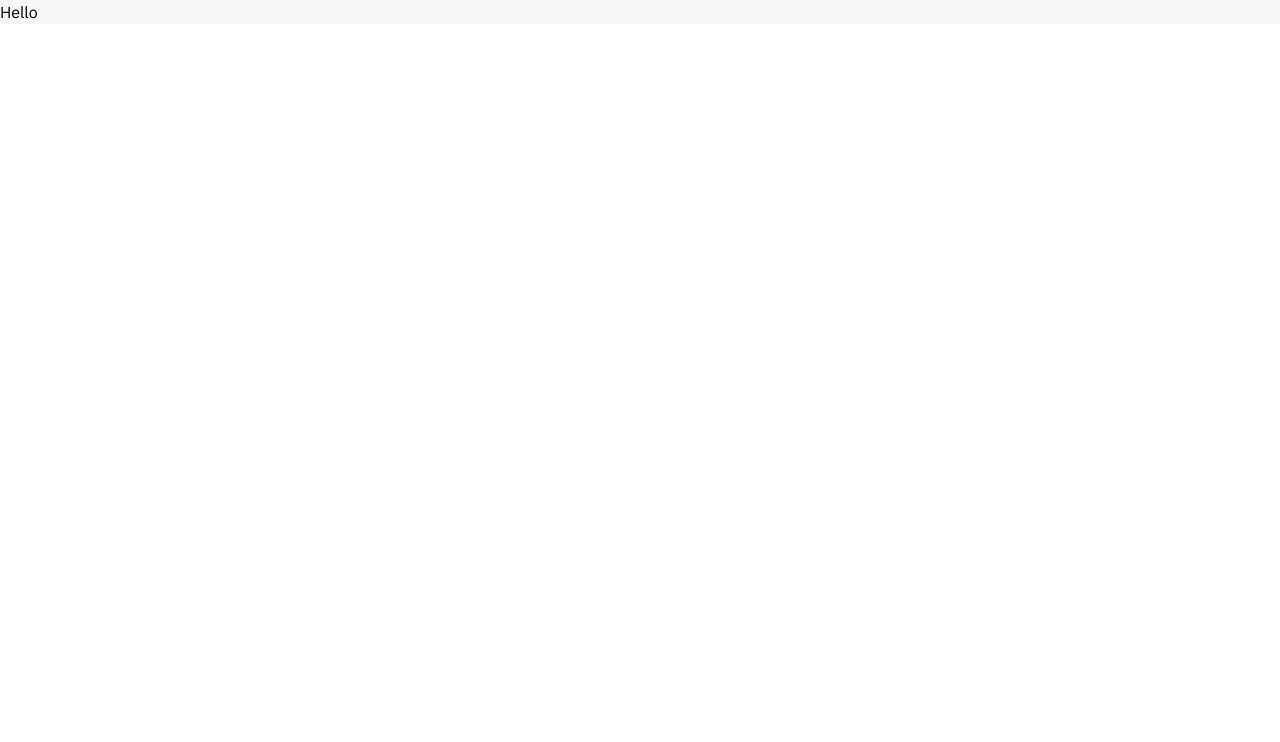
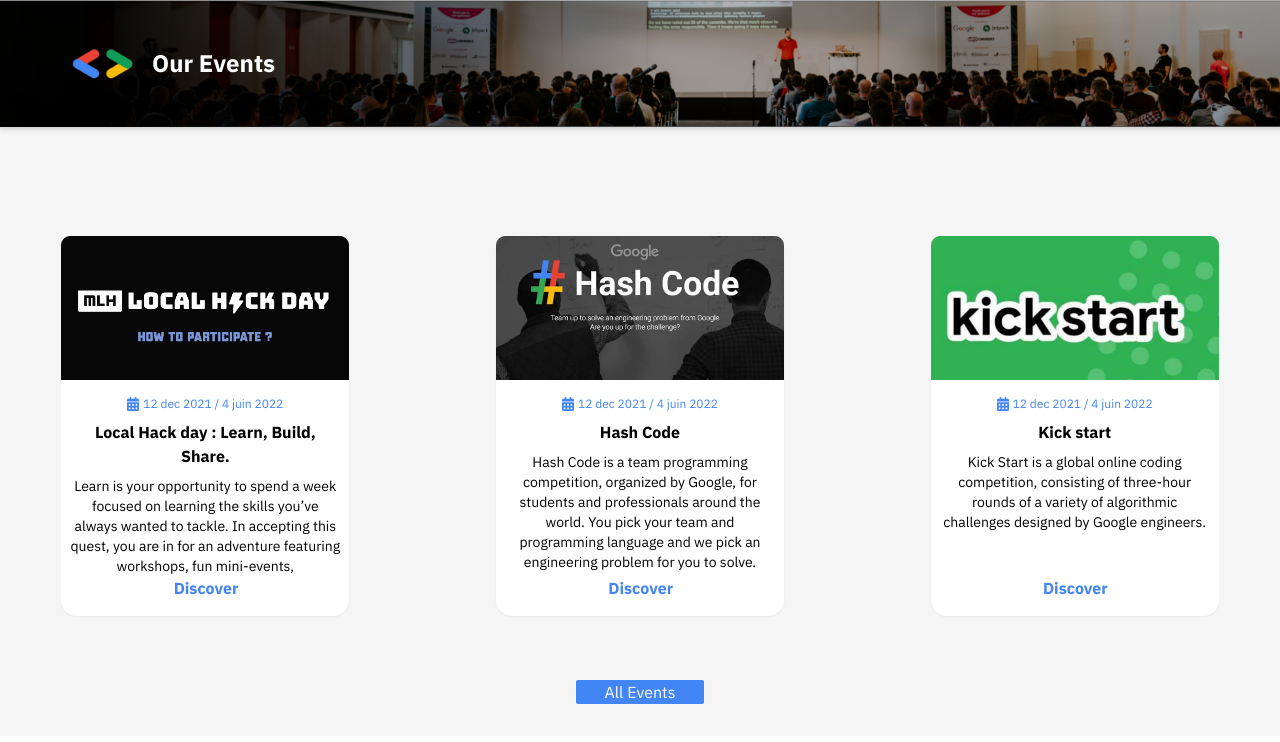
Before and after one commit to Google-Developer-Student-Club-USHTB/gdsc-usthb-website, a Next.js app: page / in a window 1280 px wide. Shown: the top 742 px of the page. Built offline with nearby package versions, Linux system fonts and the light colour scheme.

Commit message:
our events finished

```diff
--- /dev/null
+++ b/components/OurEvents/Cards.jsx
@@ -0,0 +1,37 @@
+import React from "react";
+import "../../assets/Icon awesome-calendar-alt.svg";
+
+const Cards = ({ image, title, date, desc }) => {
+  const calendar = new URL(
+    "./../../assets/Icon awesome-calendar-alt.svg",
+    import.meta.url
+  );
+
+  return (
+    <div className="w-72 bg-[white] flex-col rounded-2xl shadow-sm hover:shadow-[#4285F4] relative">
+      <div
+        className="h-36 w-full"
+        style={{
+          backgroundImage: `url("${image}")`,
+          backgroundRepeat: "no-repeat",
+          backgroundSize: "cover",
+        }}
+      ></div>
+      <div className="mt-4 px-2 mb-8">
+        <div className=" flex items-center justify-center gap-1 ">
+          <img src={calendar} alt="" className="w-3 inline-block" />
+          <h5 className="inline-block text-xs text-[#4285F4]">{date}</h5>
+        </div>
+        <h3 className="text-center mt-2 font-bold">{title}</h3>
+        <p className="text-center text-sm mt-2 mb-10">{desc}</p>
+      </div>
+      <div className="flex justify-center absolute bottom-0 left-[39%]">
+        <a href="#" className="text-[#4285F4] text-center mb-4 font-bold">
+          Discover
+        </a>
+      </div>
+    </div>
+  );
+};
+
+export default Cards;
--- a/components/OurEvents/index.jsx
+++ b/components/OurEvents/index.jsx
@@ -0,0 +1,52 @@
+import "../../assets/bg-our-evetns.png";
+import Title from "../shared/title";
+import Cards from "./Cards";
+
+const OurEvents = () => {
+  const bgImage = new URL("./../../assets/bg-our-evetns.png", import.meta.url);
+  const bgImageLocal = new URL(
+    "./../../assets/local-hack-day.png",
+    import.meta.url
+  );
+  const bgImageHash = new URL("./../../assets/hash-code.png", import.meta.url);
+  const bgImageKick = new URL("./../../assets/kick start.png", import.meta.url);
+
+  return (
+    <div>
+      <Title title={"Our Events"} image={bgImage} />
+      <div className="flex justify-around flex-wrap gap-6">
+        <Cards
+          date={"12 dec 2021 / 4 juin 2022"}
+          image={bgImageLocal}
+          title={"Local Hack day : Learn, Build, Share."}
+          desc={
+            "Learn is your opportunity to spend a week focused on learning the skills you’ve always wanted to tackle. In accepting this quest, you are in for an adventure featuring workshops, fun mini-events,"
+          }
+        />
+        <Cards
+          date={"12 dec 2021 / 4 juin 2022"}
+          image={bgImageHash}
+          title={"Hash Code"}
+          desc={
+            "Hash Code is a team programming competition, organized by Google, for students and professionals around the world. You pick your team and programming language and we pick an engineering problem for you to solve."
+          }
+        />
+        <Cards
+          date={"12 dec 2021 / 4 juin 2022"}
+          image={bgImageKick}
+          title={"Kick start"}
+          desc={
+            "Kick Start is a global online coding competition, consisting of three-hour rounds of a variety of algorithmic challenges designed by Google engineers."
+          }
+        />
+      </div>
+      <div className="flex justify-center">
+        <button className="w-32 bg-[#4285F4] text-[white] mt-16 mb-8 rounded-sm text-bold">
+          All Events
+        </button>
+      </div>
+    </div>
+  );
+};
+
+export default OurEvents;
--- a/components/shared/title.jsx
+++ b/components/shared/title.jsx
@@ -0,0 +1,20 @@
+const Title = ({ title, image }) => {
+  return (
+    <div className="overflow-hidden">
+      <div
+        className="-ml-2 -mt-1 h-[80px] lg:h-[140px] relative title p-8 w-[101%] bg-left text-[white] mb-[50px] lg:mb-[100px]"
+        style={{
+          backgroundImage: `url("${image}")`,
+          backgroundRepeat: "no-repeat",
+          backgroundSize: "cover",
+        }}
+      >
+        <h1 className="absolute left-24 md:left-28 lg:left-40 top-[48%] translate-y-[-50%] text-xl font-bold lg:text-2xl">
+          {title}
+        </h1>
+      </div>
+    </div>
+  );
+};
+
+export default Title;
--- a/pages/index.jsx
+++ b/pages/index.jsx
@@ -1,5 +1,6 @@
-import Head from 'next/head'
-import Image from 'next/image'
+import Head from "next/head";
+import Image from "next/image";
+import OurEvents from "../components/OurEvents";
 
 export default function Home() {
   return (
@@ -15,9 +16,8 @@
         />
       </Head>
       <main className="bg-gdsc-background font-IBM-Plex">
-      <h1>Hello</h1>
+        <OurEvents />
       </main>
     </>
-
   );
 }
```
